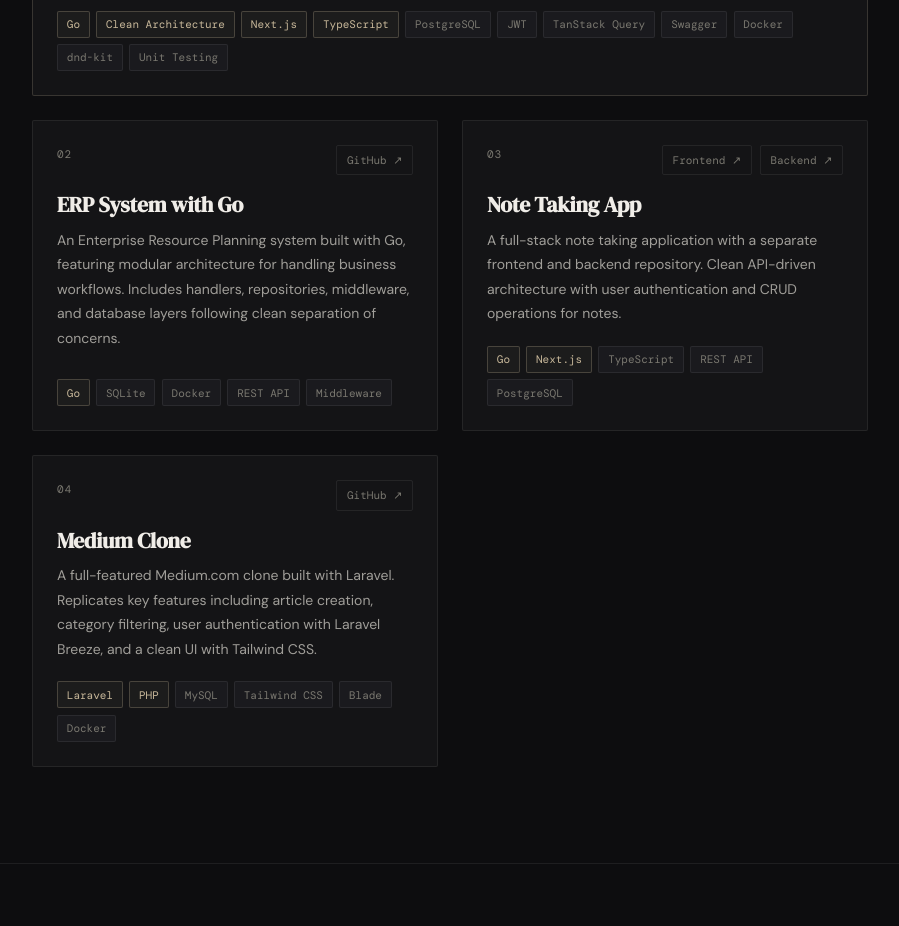
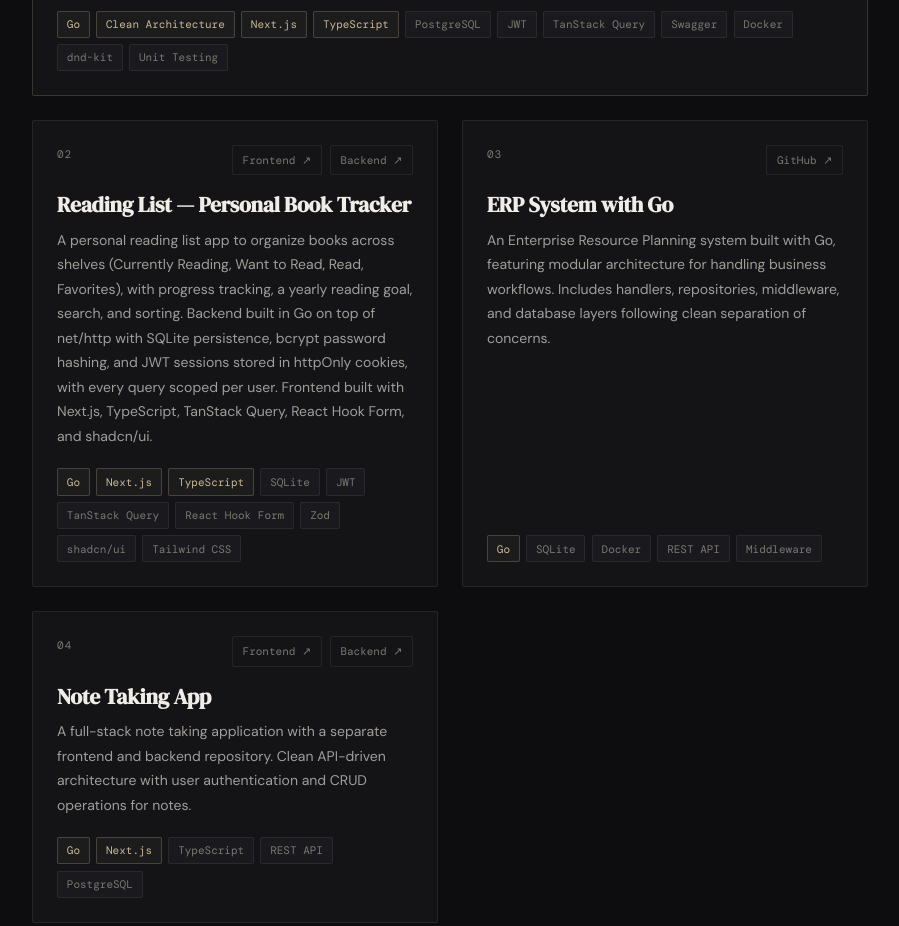
Before and after one commit to gummymule/portfolio-website-mulia, a plain HTML site: page index.html in a window 1280 px wide. Shown: the part 2800-3726 px from the top of the page, without its empty margins (190-1089 px from the left). Drawn offline with nearby package versions, Linux system fonts and the light colour scheme.

Commit message:
feat: add Reading List project, remove Medium Clone

```diff
--- a/index.html
+++ b/index.html
@@ -863,6 +863,34 @@
       <div class="project-header">
         <span class="project-number">02</span>
         <div class="project-links">
+          <a href="https://github.com/gummymule/reading-list" target="_blank" class="project-link">Frontend ↗</a>
+          <a href="https://github.com/gummymule/reading-list-api" target="_blank" class="project-link">Backend ↗</a>
+        </div>
+      </div>
+      <div class="project-body">
+        <h3 class="project-title">Reading List — Personal Book Tracker</h3>
+        <p class="project-desc">
+          A personal reading list app to organize books across shelves (Currently Reading, Want to Read, Read, Favorites), with progress tracking, a yearly reading goal, search, and sorting. Backend built in Go on top of net/http with SQLite persistence, bcrypt password hashing, and JWT sessions stored in httpOnly cookies, with every query scoped per user. Frontend built with Next.js, TypeScript, TanStack Query, React Hook Form, and shadcn/ui.
+        </p>
+        <div class="project-tags">
+          <span class="project-tag highlight">Go</span>
+          <span class="project-tag highlight">Next.js</span>
+          <span class="project-tag highlight">TypeScript</span>
+          <span class="project-tag">SQLite</span>
+          <span class="project-tag">JWT</span>
+          <span class="project-tag">TanStack Query</span>
+          <span class="project-tag">React Hook Form</span>
+          <span class="project-tag">Zod</span>
+          <span class="project-tag">shadcn/ui</span>
+          <span class="project-tag">Tailwind CSS</span>
+        </div>
+      </div>
+    </div>
+
+    <div class="project-card">
+      <div class="project-header">
+        <span class="project-number">03</span>
+        <div class="project-links">
           <a href="https://github.com/gummymule/erp-project-with-go" target="_blank" class="project-link">GitHub ↗</a>
         </div>
       </div>
@@ -883,7 +911,7 @@
 
     <div class="project-card">
       <div class="project-header">
-        <span class="project-number">03</span>
+        <span class="project-number">04</span>
         <div class="project-links">
           <a href="https://github.com/gummymule/note-taking-app-frontend" target="_blank" class="project-link">Frontend ↗</a>
           <a href="https://github.com/gummymule/note-taking-app-backend" target="_blank" class="project-link">Backend ↗</a>
@@ -903,30 +931,6 @@
         </div>
       </div>
     </div>
-
-    <div class="project-card">
-      <div class="project-header">
-        <span class="project-number">04</span>
-        <div class="project-links">
-          <a href="https://github.com/gummymule/medium-clone" target="_blank" class="project-link">GitHub ↗</a>
-        </div>
-      </div>
-      <div class="project-body">
-        <h3 class="project-title">Medium Clone</h3>
-        <p class="project-desc">
-          A full-featured Medium.com clone built with Laravel. Replicates key features including article creation, category filtering, user authentication with Laravel Breeze, and a clean UI with Tailwind CSS.
-        </p>
-        <div class="project-tags">
-          <span class="project-tag highlight">Laravel</span>
-          <span class="project-tag highlight">PHP</span>
-          <span class="project-tag">MySQL</span>
-          <span class="project-tag">Tailwind CSS</span>
-          <span class="project-tag">Blade</span>
-          <span class="project-tag">Docker</span>
-        </div>
-      </div>
-    </div>
-
   </div>
 </section>
 
@@ -1038,7 +1042,7 @@
 </section>
 
 <footer>
-  <p>designed & built by Mulia Sujiastuti Wahyono — 2024</p>
+  <p>designed & built by Mulia Sujiastuti Wahyono — 2026</p>
 </footer>
 
 <script>
```
